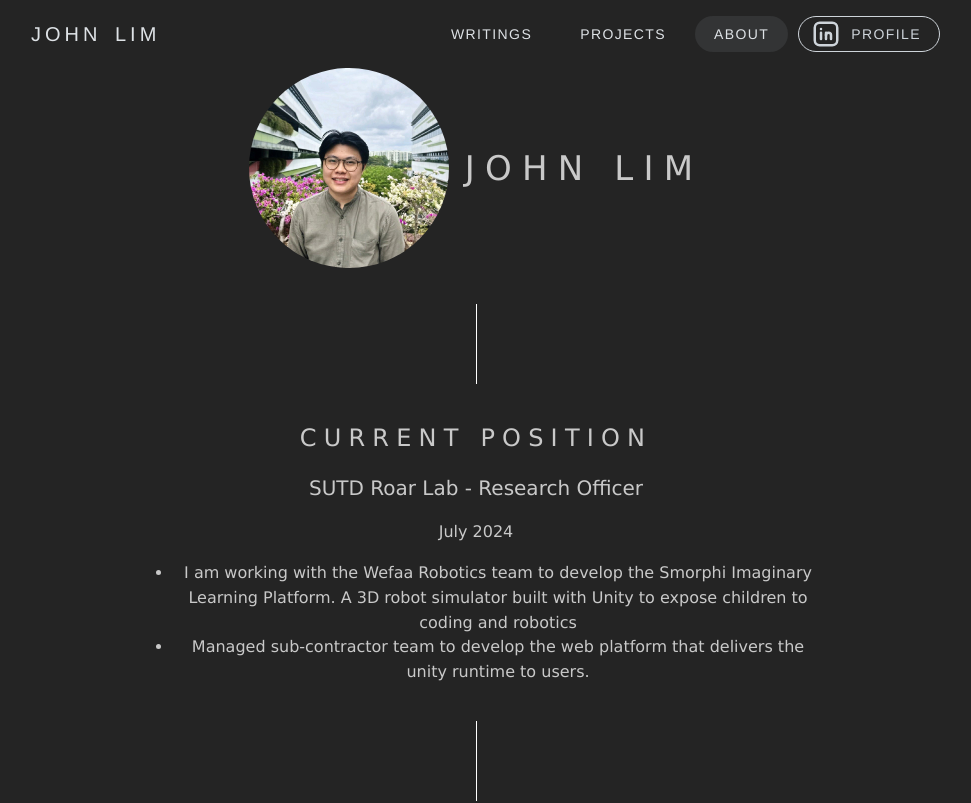
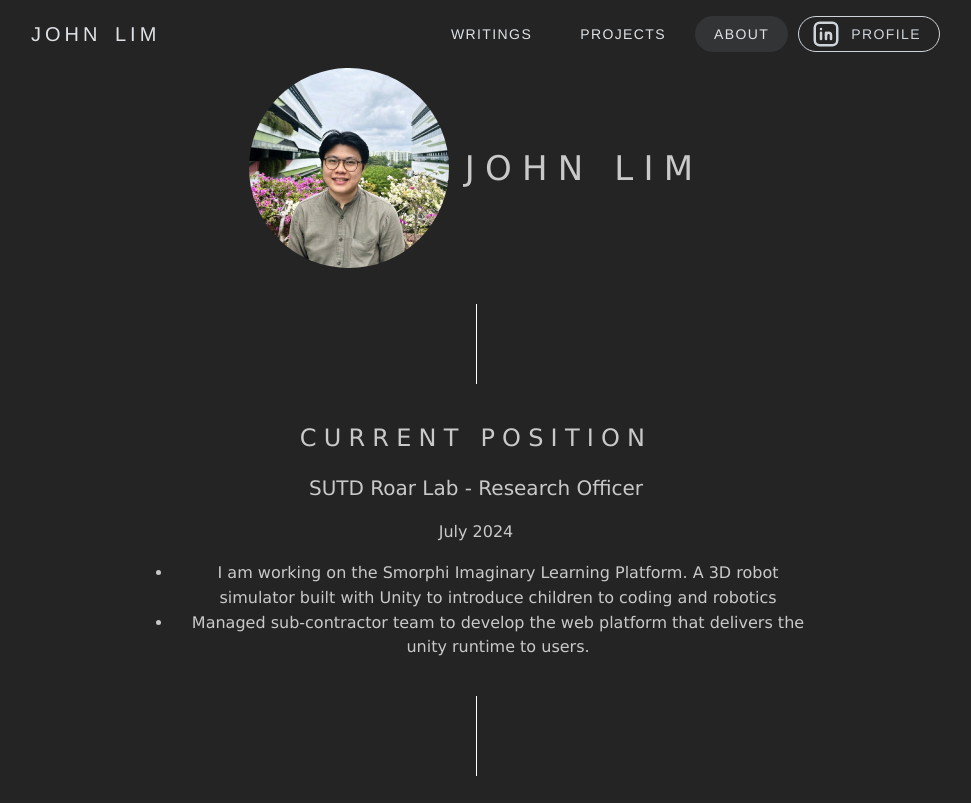
Before and after one commit to johnlim2019/portfolio-web, a React (Vite) app: page /about in a window 1280 px wide. Shown: the top 803 px of the page, without its empty margins (164-1135 px from the left). Built offline with nearby package versions, Linux system fonts and the light colour scheme.

Commit message:
fix: clarity

```diff
--- a/src/pages/About/About.tsx
+++ b/src/pages/About/About.tsx
@@ -25,7 +25,7 @@ function About(): JSX.Element {
                         <div className={aboutStyles.aboutHeader3}>SUTD Roar Lab - Research Officer</div>
                         <div className={aboutStyles.aboutText}>July 2024</div>
                         <List>
-                            <List.Item>I am working with the Wefaa Robotics team to develop the Smorphi Imaginary Learning Platform. A 3D robot simulator built with Unity to expose children to coding and robotics</List.Item>
+                            <List.Item>I am working on the Smorphi Imaginary Learning Platform. A 3D robot simulator built with Unity to introduce children to coding and robotics</List.Item>
                             <List.Item>Managed sub-contractor team to develop the web platform that delivers the unity runtime to users.</List.Item>
                         </List>
                         <Center p='lg'>
```
